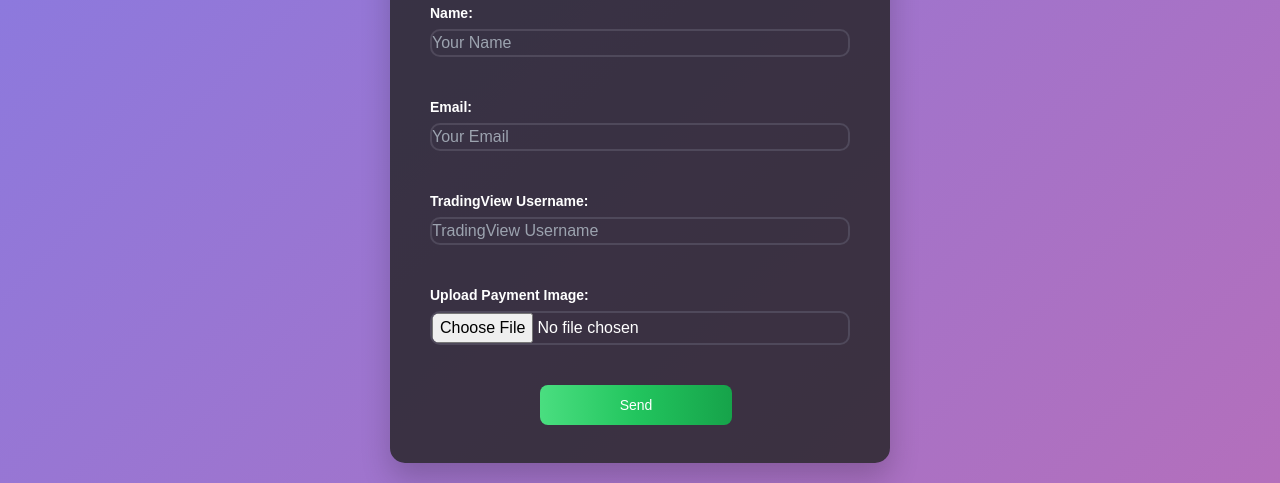
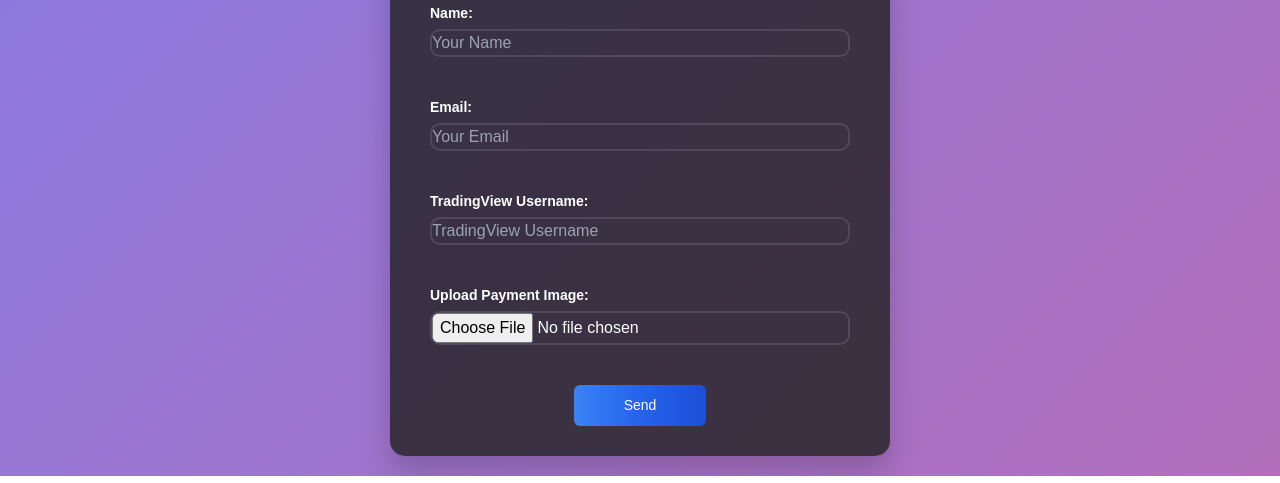
Before and after one commit to kimsaksith/Formcontact, a website: page index.html in a window 1280 px wide. Shown: the part 449-932 px from the top of the page. Drawn offline with nearby package versions, Linux system fonts and the light colour scheme.

Commit message:
Initial commit or description of changes

```diff
--- a/index.html
+++ b/index.html
@@ -38,13 +38,13 @@
                 </div>
             </div>
             <div class="form-footer">
-                <button type="submit" class="text-white bg-gradient-to-r from-green-400 via-green-500 to-green-600 hover:bg-gradient-to-br focus:ring-4 focus:outline-none focus:ring-green-300 dark:focus:ring-green-800 font-medium rounded-lg text-sm px-20 py-2.5 text-center me-2 mb-2">Send</button>
+                <button type="button" id="btn" onclick="sendToTelegram()">Send</button>
                 <div id="successMessage">Message Sent Successfully!</div>
             </div>
         </form>
     </div>
     <script>
-        function validateEmail() {
+        function sendToTelegram() {
             var emailInput = document.getElementById('email');
             var emailValue = emailInput.value;
 
--- a/sender.js
+++ b/sender.js
@@ -19,6 +19,10 @@ async function sendToTelegram() {
     }
     if (!file.type.startsWith("image/")) {
         alert("Invalid file type. Please select an image.");
+        return;
+    }
+    if(!email){
+        alert("Wrong email.");
         return;
     }
 
--- a/style.css
+++ b/style.css
@@ -133,20 +133,20 @@ input:focus::placeholder {
 .form-footer {
   margin-top: 20px;
   text-align: center;
+
 }
 
 #btn {
-  width: 100%;
-  padding: 15px 25px;
-  background: #76c893;
-  color: #fff;
+  color: white;
+  background: linear-gradient(to right, #3b82f6, #2563eb, #1d4ed8); /* Default gradient */
   border: none;
-  border-radius: 8px;
-  font-size: 16px;
+  border-radius: 0.375rem;
+  font-size: 0.875rem;
+  font-weight: 500;
+  padding: 0.625rem 50px;
   cursor: pointer;
-  font-weight: 600;
+  text-align: center;
   transition: all 0.3s ease;
-  box-shadow: 0 4px 8px rgba(0, 0, 0, 0.1);
 }
 
 #btn:hover {
```
